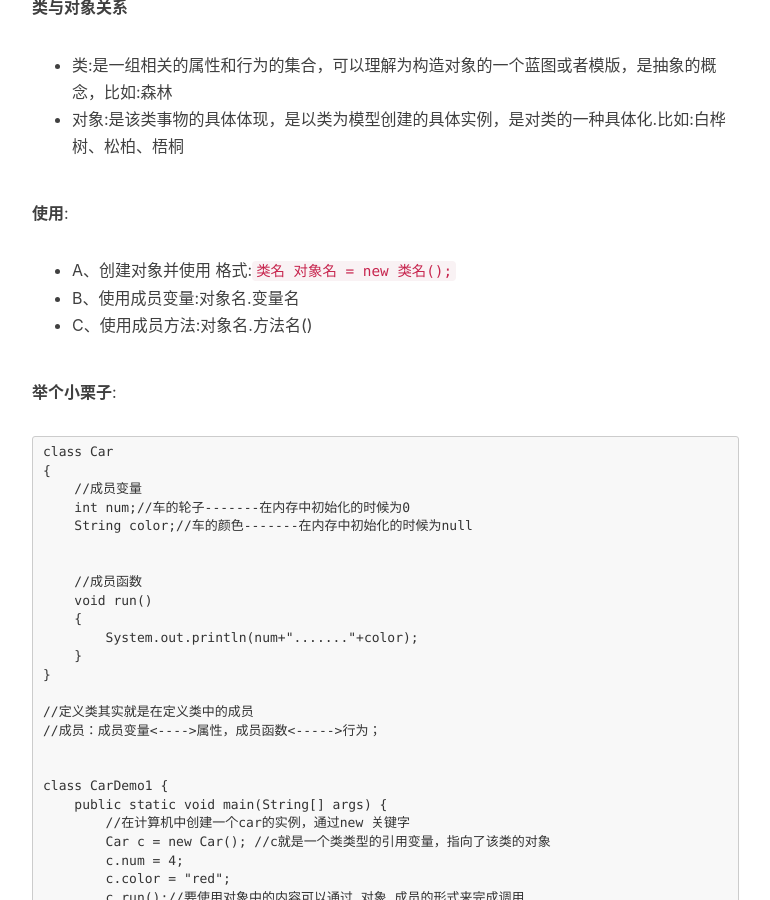
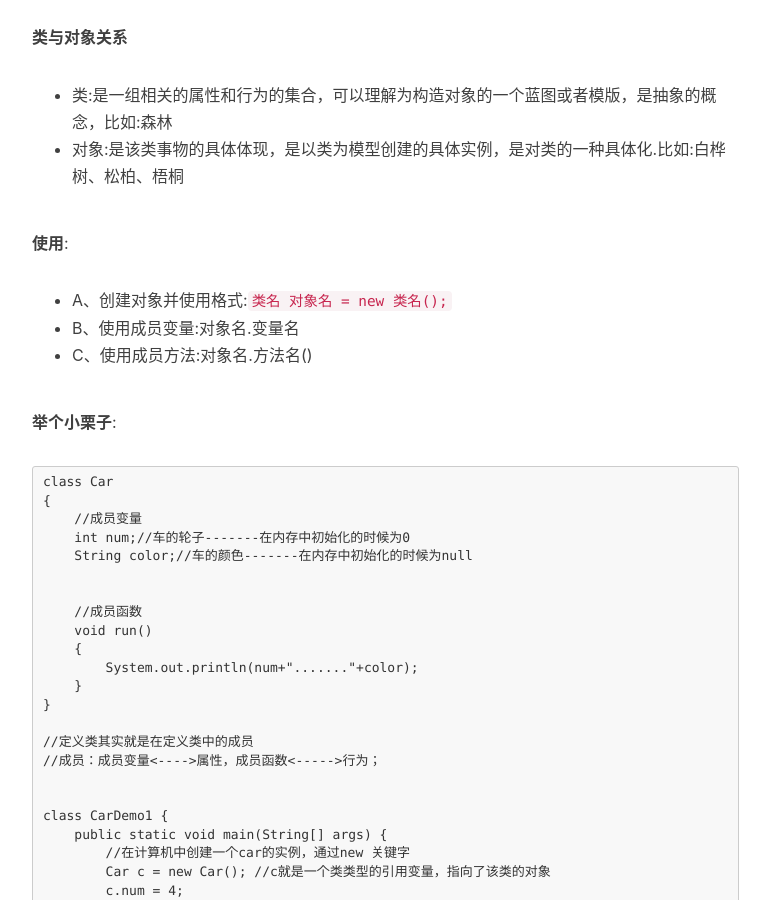
Before and after one commit to kikyoar/kikyoar.github.io, a Jekyll site: the page built from _posts/2018-10-24-JAVA-Learn-006.markdown, in a window 1280 px wide and 900 px high, scrolled down 2034 px. Shown: the whole window, without its empty margins (233-1003 px from the left). Built offline with Jekyll 4.4.1, drawn with Linux system fonts in a browser that asks for light colours; nearby versions of some CDN libraries; comment, search, counter and statistics services are not loaded.

Commit message:
updating

```diff
--- a/_posts/2018-10-24-JAVA-Learn-006.markdown
+++ b/_posts/2018-10-24-JAVA-Learn-006.markdown
@@ -42,6 +42,7 @@
 
 `面向对象开发`就是不断的创建对象，使用对象，指挥对象做事情
 `面向对象设计`其实就是在管理和维护对象之间的关系
+
 `面向对象特征`
 
 - 封装(encapsulation)
@@ -67,7 +68,7 @@
 
 **使用**:
 
-- A、创建对象并使用 格式:`类名 对象名 = new 类名();`
+- A、创建对象并使用格式:`类名 对象名 = new 类名();`
 - B、使用成员变量:对象名.变量名
 - C、使用成员方法:对象名.方法名()
 
```
